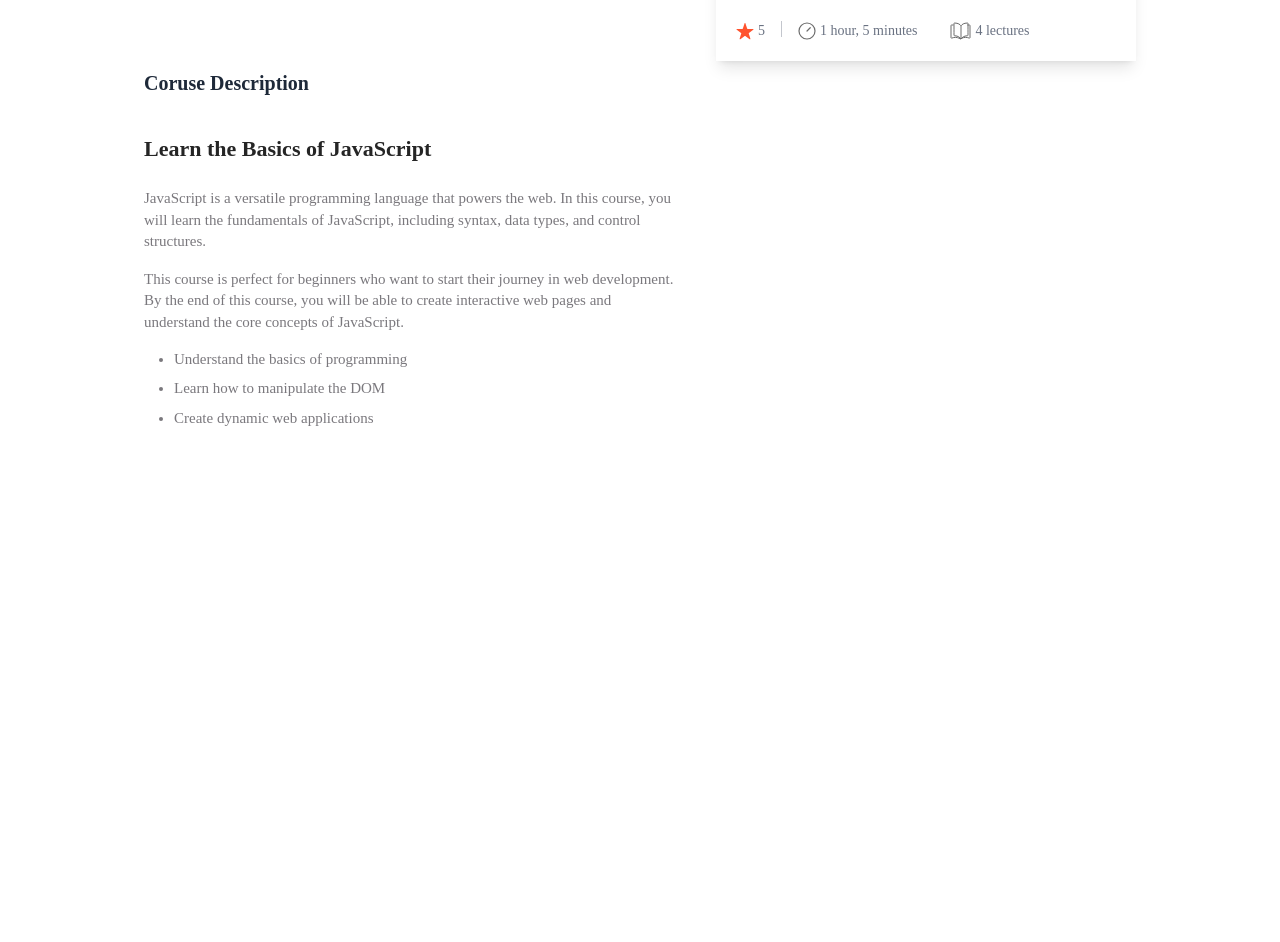
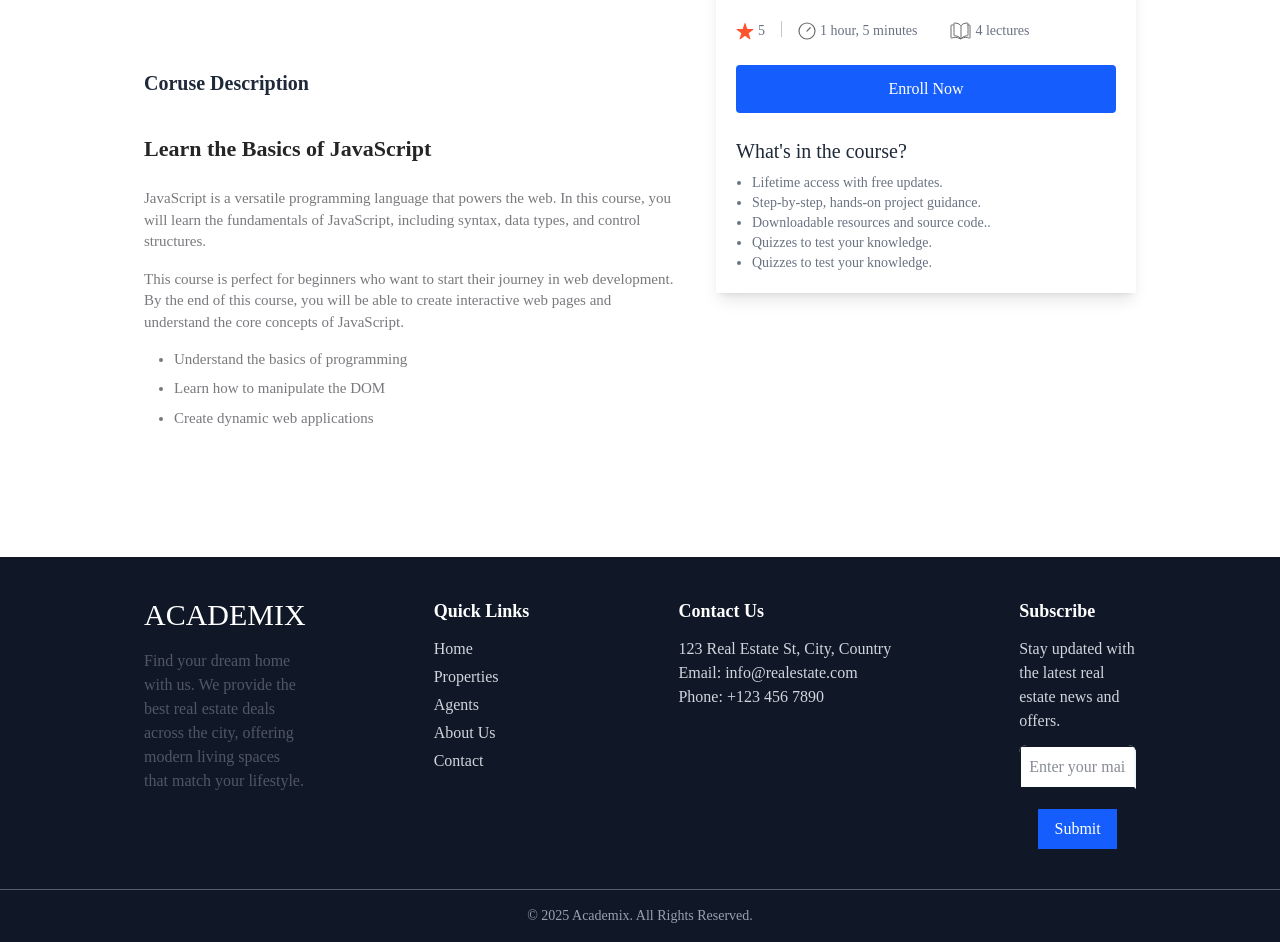
Before and after one commit to yuvrajsingh101280/LMS-software, a React (Vite) app in the folder frontend/: page /course/605c72efb3f1c2b1f8e4e1a1 in a window 1280 px wide. Shown: the part 580-1522 px from the top of the page. Before the commit the page ends 1097 px from the top, so only its background shows below. Built offline with nearby package versions, Linux system fonts and the light colour scheme; no server answers.

Commit message:
Update Footer component to replace logo with title and adjust text styling for improved branding

```diff
--- a/frontend/src/components/students/Footer.jsx
+++ b/frontend/src/components/students/Footer.jsx
@@ -13,8 +13,8 @@
       <div className="flex flex-col md:flex-row items-start px-8 md:px-36 justify-center gap-10 md:gap-32 py-10 border-b border-white/30">
         {/* Logo & About Section */}
         <div className="flex flex-col md:items-start items-center w-full md:w-1/4">
-          <img src={assets.logo_dark} alt="Company Logo" className="w-40" />
-          <p className="mt-4 text-center md:text-left text-gray-300">
+          <h1 className="text-lg md:text-3xl text-bold text-white">ACADEMIX</h1>
+          <p className="mt-4 text-center md:text-left text-gray-200/30 ">
             Find your dream home with us. We provide the best real estate deals
             across the city, offering modern living spaces that match your
             lifestyle.
--- a/frontend/src/pages/students/CourseDetails.jsx
+++ b/frontend/src/pages/students/CourseDetails.jsx
@@ -4,6 +4,7 @@
 import Loading from "../../components/students/Loading";
 import { assets } from "../../assets/assets";
 import humanizeDuration from "humanize-duration";
+import Footer from "../../components/students/Footer";
 
 const CourseDetails = () => {
   const { id } = useParams();
@@ -40,10 +41,11 @@
   if (!courseData) return <Loading />;
 
   return (
+    <>
+      {" "}
       <div className="relative md:px-36 px-8 md:pt-30 pt-20">
         {/* Background Gradient (Fixed) */}
         <div className="absolute top-0 left-0 w-full h-[500px] bg-gradient-to-b from-green-200 via-white to-white -z-10"></div>
-
         {/* Main Content */}
         <div className="flex md:flex-row flex-col-reverse gap-10 items-start justify-between relative">
           {/* Left Column */}
@@ -191,7 +193,8 @@
                 />
 
                 <p className="text-red-500">
-                <span className="font-medium">5 days </span>left at this price!
+                  <span className="font-medium">5 days </span>left at this
+                  price!
                 </p>
               </div>
 
@@ -228,10 +231,27 @@
                   <p>{calculateNoOfLectures(courseData)} lectures</p>
                 </div>
               </div>
+              <button className="md:mt-6 mt-4 w-full py-3 rounded bg-blue-600 text-white  font-medium">
+                {isAlreadyEnrolled ? "Already Enrolled" : "Enroll Now"}
+              </button>
+              <div className="pt-6">
+                <p className="md:text-xl text-lg font-medium text-gray-800">
+                  What's in the course?
+                </p>
+                <ul className="ml-4 pt-2 text-sm md:text-default  list-disc text-gray-500">
+                  <li>Lifetime access with free updates.</li>
+                  <li>Step-by-step, hands-on project guidance.</li>
+                  <li>Downloadable resources and source code..</li>
+                  <li>Quizzes to test your knowledge.</li>
+                  <li>Quizzes to test your knowledge.</li>
+                </ul>
               </div>
             </div>
           </div>
         </div>
+      </div>{" "}
+      <Footer />
+    </>
   );
 };
 
```
Lines whose indentation alone changed are shown as unchanged.
